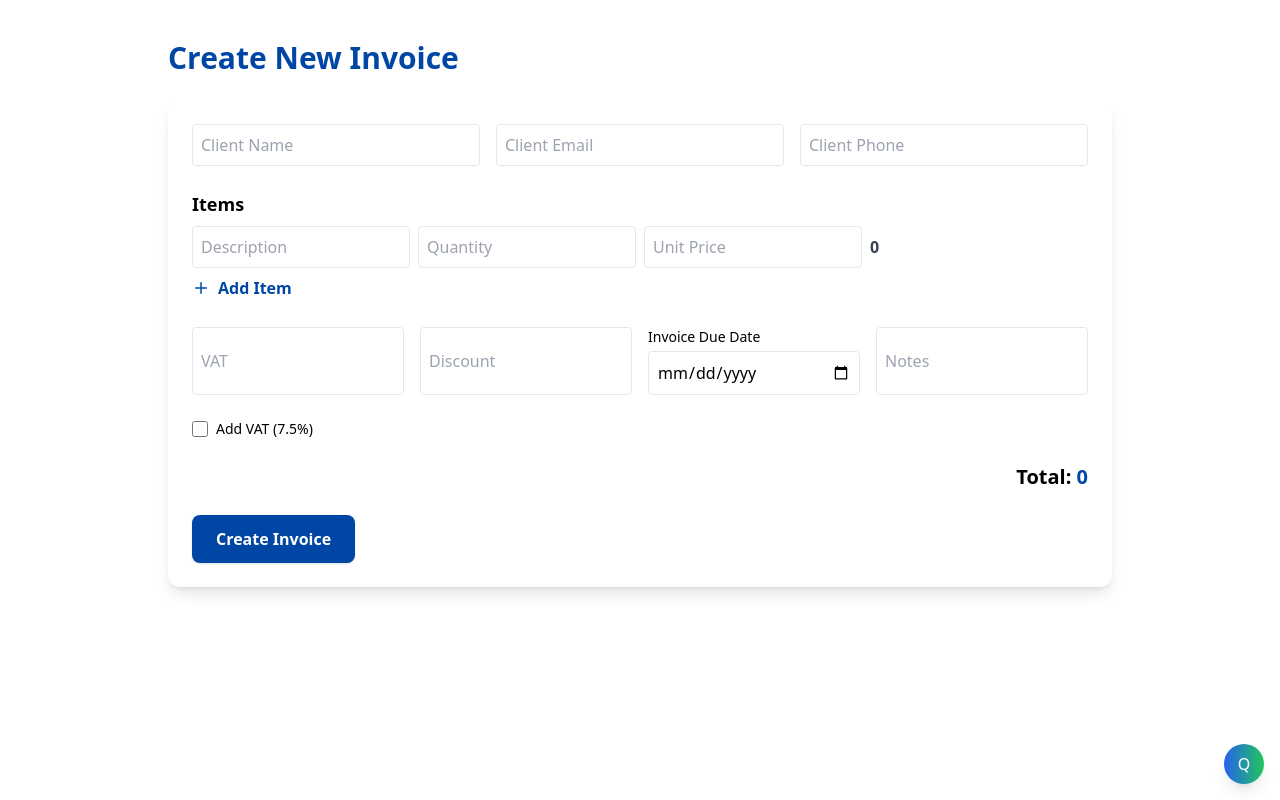
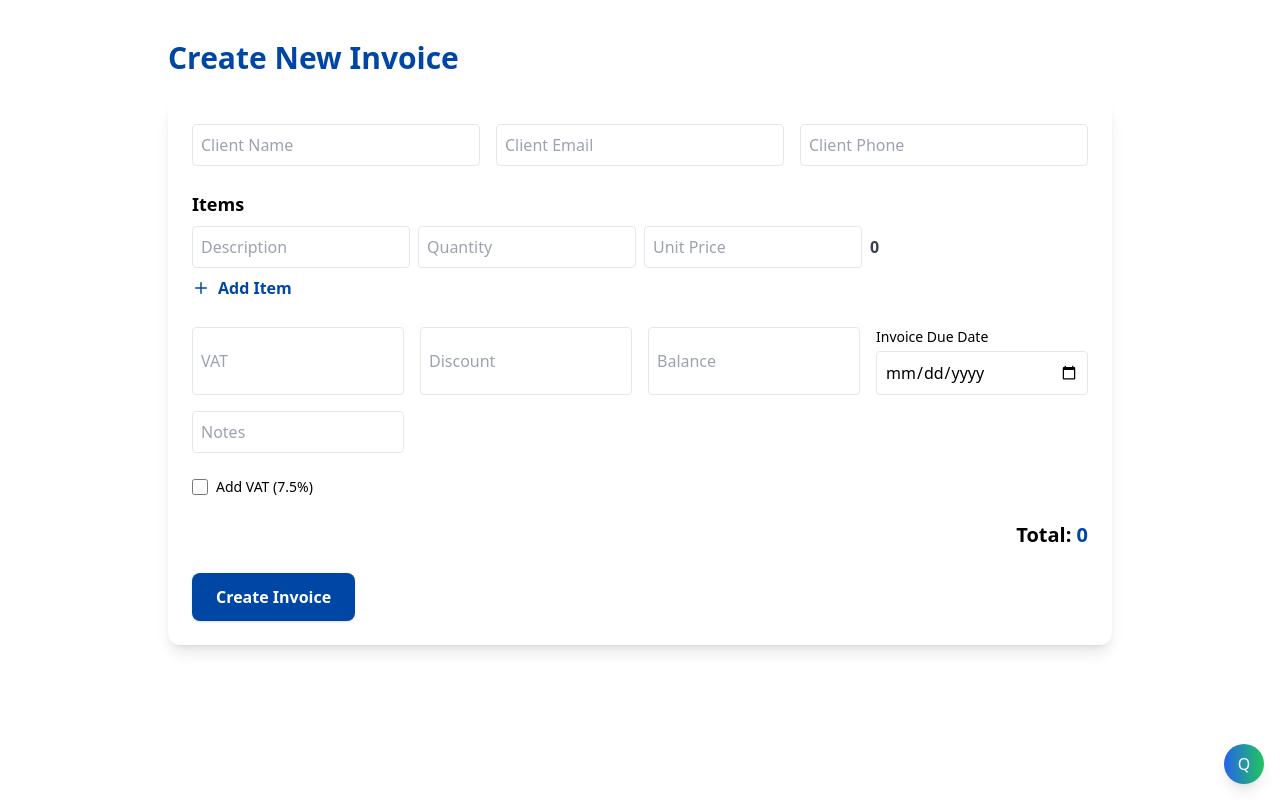
Before and after one commit to Ademolah/QuickInvoiceFrontend, a React (Create React App) app: page /invoices/new in a window 1280 px wide. Built offline with nearby package versions, Linux system fonts and the light colour scheme.

Commit message:
added oustanding balance

```diff
--- a/src/pages/InvoiceDetails.jsx
+++ b/src/pages/InvoiceDetails.jsx
@@ -456,6 +456,7 @@ const sharePDF = async () => {
     tax,
     discount,
     total,
+    outstandingBalance,
     status,
     createdAt,
     dueDate,
@@ -653,6 +654,10 @@ const sharePDF = async () => {
                   <span className="text-sm text-gray-600">Discount</span>
                   <span className="font-medium">{formatCurrency(discount)}</span>
                 </div>
+                <div className="flex justify-between mb-2">
+                  <span className="text-sm text-gray-600">Balance</span>
+                  <span className="font-medium">{formatCurrency(outstandingBalance)}</span>
+                </div>
 
                 <div className="h-px bg-gray-200 my-2" />
 
--- a/src/pages/NewInvoice.jsx
+++ b/src/pages/NewInvoice.jsx
@@ -40,6 +40,7 @@ const NewInvoice = () => {
 const [discount, setDiscount] = useState('');
   const [notes, setNotes] = useState('');
   const [dueDate, setDueDate] = useState('');
+  const [outstandingBalance, setOutstandingBalance] = useState(''); //
   const [loading, setLoading] = useState(false);
   const [error, setError] = useState('');
 
@@ -84,7 +85,7 @@ const [discount, setDiscount] = useState('');
       const token = localStorage.getItem('token');
       const response = await axios.post(
         `${API}/api/invoices`,
-        { clientName, clientEmail, clientPhone, items, tax, discount, dueDate, notes },
+        { clientName, clientEmail, clientPhone, items, tax, discount, dueDate, notes, outstandingBalance },
         { headers: { Authorization: `Bearer ${token}` } }
       );
       navigate(`/invoices/${response.data._id}`);
@@ -215,6 +216,14 @@ const [discount, setDiscount] = useState('');
             onChange={(e) => setDiscount(Number(e.target.value))}
             className="border p-2 rounded w-full"
           />
+          <input
+            type="number"
+            placeholder="Balance"
+            value={outstandingBalance}
+            min={0}
+            onChange={(e) => setOutstandingBalance(Number(e.target.value))}
+            className="border p-2 rounded w-full"
+          />
           <div className="flex flex-col">
             <span className="text-sm font-medium mb-1">Invoice Due Date</span>
             <input
--- a/src/pages/ReceiptDetails.jsx
+++ b/src/pages/ReceiptDetails.jsx
@@ -336,7 +336,7 @@ export default function ReceiptDetails() {
   if (loading) return <div className="p-6 md:p-10">Loading receipt…</div>;
   if (!invoice || !user) return <div className="p-6 md:p-10">Not found.</div>;
 
-  const { clientName, clientEmail, clientPhone, items = [], subtotal, tax, discount, total, createdAt } = invoice;
+  const { clientName, clientEmail, clientPhone, items = [], subtotal, tax, discount, total, createdAt, outstandingBalance } = invoice;
   const { businessName, email, phone } = user || {};
   // const { bankName, accountNumber, accountName } = accountDetails || {};
 
@@ -482,6 +482,10 @@ export default function ReceiptDetails() {
               <span className="text-gray-600">Discount</span>
               <span className="font-medium">{formatCurrency(Number(discount || 0)).toLocaleString()}</span>
             </div>
+            <div className="flex justify-between py-1">
+              <span className="text-gray-600">Balance</span>
+              <span className="font-medium">{formatCurrency(Number(outstandingBalance || 0)).toLocaleString()}</span>
+            </div>
             <div className="border-t mt-2 pt-2 flex justify-between">
               <span className="font-semibold text-[#0046A5]">Grand Total</span>
               <span className="font-bold text-[#0046A5]">{formatCurrency(total).toLocaleString()}</span>
```
